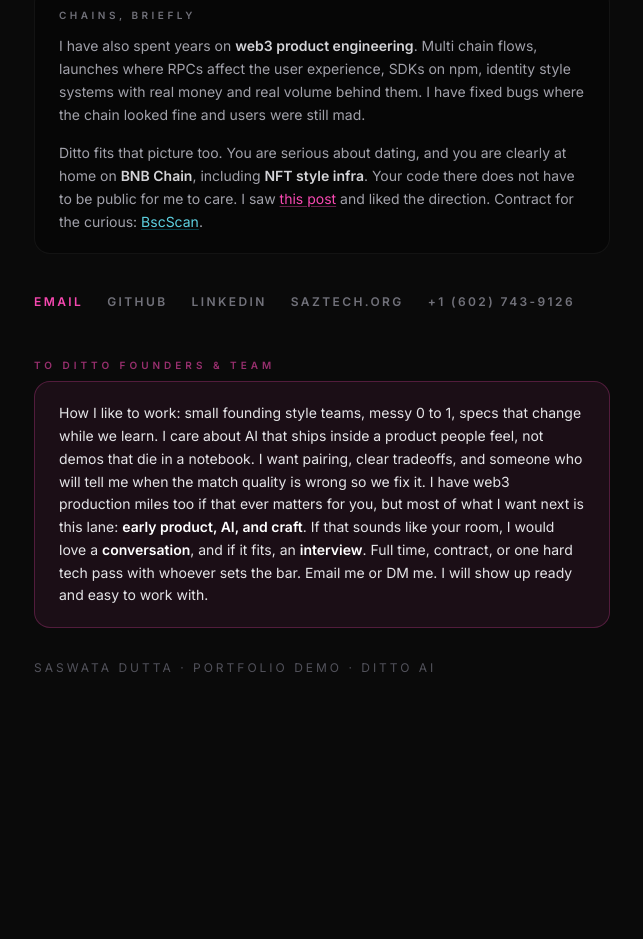
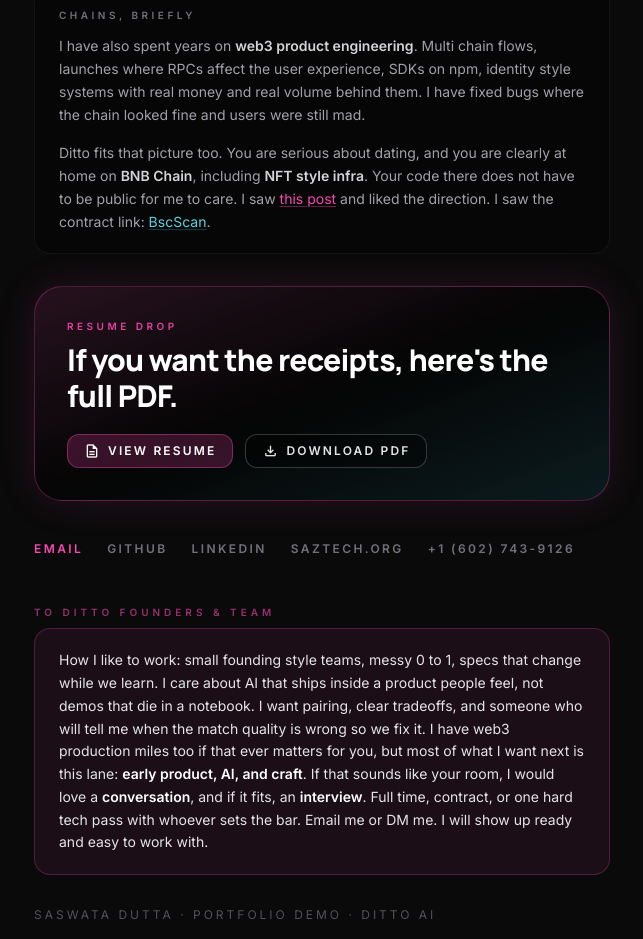
Before and after one commit to SD170/ditto-match-demo, a React (Vite) app in the folder frontend/: page /about in a window 1280 px wide. Shown: the part 1404-2343 px from the top of the page, without its empty margins (318-961 px from the left). Before the commit the page ends 2144 px from the top, so only its background shows below. Built offline with nearby package versions, Linux system fonts and the light colour scheme; the HTML template or start-up script is replaced by a standard one.

Commit message:
Add resume PDF and update AboutPage with download links
- Introduced a new resume.pdf file in the public directory.
- Updated AboutPage to include a section for viewing and downloading the resume, enhancing user access to important information.

```diff
--- a/frontend/src/components/match/MatchCelebrationModal.tsx
+++ b/frontend/src/components/match/MatchCelebrationModal.tsx
@@ -89,13 +89,18 @@
 
 export function MatchCelebrationModal({ onClose, matchName, matchImage, reason }: MatchCelebrationModalProps) {
   const navigate = useNavigate()
+  const closeToAbout = () => {
+    onClose()
+    navigate('/about')
+  }
+
   useEffect(() => {
     const onKey = (e: KeyboardEvent) => {
-      if (e.key === 'Escape') onClose()
+      if (e.key === 'Escape') closeToAbout()
     }
     window.addEventListener('keydown', onKey)
     return () => window.removeEventListener('keydown', onKey)
-  }, [onClose])
+  }, [closeToAbout])
 
   return (
     <div
@@ -103,26 +108,32 @@
       role="dialog"
       aria-modal="true"
       aria-labelledby="celebration-title"
-      onClick={onClose}
+      onClick={closeToAbout}
     >
-      <div
-        className="relative z-10 flex max-h-[90vh] w-full max-w-4xl items-stretch justify-center gap-1 sm:gap-2"
-        onClick={(e) => e.stopPropagation()}
-      >
+      <div className="relative z-10 flex max-h-[90vh] w-full max-w-4xl items-stretch justify-center gap-1 sm:gap-2">
         <GraffitiRail side="left" />
 
         <div
-          className="flex min-h-0 min-w-0 max-w-lg flex-1 flex-col overflow-hidden rounded-[1.75rem] border-2 border-primary/50 bg-zinc-950/95 shadow-[0_0_60px_rgba(247,72,177,0.35)] md:max-w-md md:rounded-[2rem]"
+          className="relative flex min-h-0 min-w-0 max-w-lg flex-1 flex-col overflow-hidden rounded-[1.75rem] border-2 border-primary/50 bg-zinc-950/95 shadow-[0_0_60px_rgba(247,72,177,0.35)] md:max-w-md md:rounded-[2rem]"
+          onClick={(e) => e.stopPropagation()}
           style={{
             boxShadow:
               '0 0 0 1px rgba(255,255,255,0.06), 0 24px 80px rgba(0,0,0,0.8), inset 0 1px 0 rgba(255,255,255,0.08)',
           }}
         >
+          <button
+            type="button"
+            onClick={closeToAbout}
+            className="absolute right-3 top-3 z-30 flex h-9 w-9 items-center justify-center rounded-full border border-white/15 bg-black/65 text-white/90 backdrop-blur-md transition-colors hover:border-primary/50 hover:bg-primary/20 hover:text-white"
+            aria-label="Close and go to About"
+          >
+            <span className="material-symbols-outlined text-[20px] leading-none">close</span>
+          </button>
           <div className="pointer-events-none absolute -inset-px -z-10 rounded-[inherit] bg-gradient-to-br from-primary/25 via-transparent to-cyan-500/15 opacity-80 blur-sm" />
 
           <div className="shrink-0 px-5 pb-3 pt-5 md:px-7 md:pt-6">
             <p className="mb-1 text-center font-label text-[9px] font-black uppercase tracking-[0.45em] text-primary/80">
-              Congregation
+              Congratulations
             </p>
             <h2
               id="celebration-title"
@@ -169,10 +180,7 @@
 
               <button
                 type="button"
-                onClick={() => {
-                  onClose()
-                  navigate('/about')
-                }}
+                onClick={closeToAbout}
                 className="group relative z-10 w-full rounded-2xl border-2 border-dashed border-primary/60 bg-gradient-to-r from-primary/15 via-white/5 to-cyan-400/10 px-5 py-4 text-left ring-2 ring-transparent transition-all hover:border-primary hover:from-primary/25 hover:shadow-[0_0_28px_rgba(247,72,177,0.22)] hover:ring-primary/20 md:px-6 md:py-5"
               >
                 <span className="pointer-events-none absolute -right-0.5 -top-2 z-20 font-headline text-2xl font-black text-primary plot-arrow-bob">
--- a/frontend/src/pages/AboutPage.tsx
+++ b/frontend/src/pages/AboutPage.tsx
@@ -8,6 +8,7 @@
   github: 'https://github.com/SD170',
   linkedin: 'https://www.linkedin.com/in/sd170',
   email: 'mailto:duttasaswata7@gmail.com',
+  resume: '/resume.pdf',
   authena: 'https://authena.xyz/',
   bnbContract: 'https://bscscan.com/address/0x7112b21b49d3bc368e88d8021a9b7d6a05284444',
   dittoBnbNftPost: 'https://x.com/Ditto__AI/status/2033165460187799699',
@@ -145,7 +146,7 @@
             >
               this post
             </a>{' '}
-            and liked the direction. Contract for the curious:{' '}
+            and liked the direction. I saw the contract link:{' '}
             <a
               href={LINKS.bnbContract}
               target="_blank"
@@ -156,6 +157,32 @@
             </a>
             .
           </p>
+        </div>
+
+        <div className="mt-8 rounded-[1.75rem] border border-primary/30 bg-gradient-to-br from-primary/[0.12] via-black/50 to-cyan-400/[0.09] p-6 shadow-[0_0_40px_rgba(247,72,177,0.12)] md:p-8">
+          <p className="text-[10px] font-black uppercase tracking-[0.35em] text-primary/90">Resume drop</p>
+          <h2 className="mt-2 font-headline text-2xl font-black tracking-tight text-white md:text-3xl">
+            If you want the receipts, here&apos;s the full PDF.
+          </h2>
+          <div className="mt-5 flex flex-wrap gap-3">
+            <a
+              href={LINKS.resume}
+              target="_blank"
+              rel="noopener noreferrer"
+              className="inline-flex items-center gap-2 rounded-xl border border-primary/40 bg-primary/20 px-4 py-2 text-xs font-black uppercase tracking-[0.18em] text-white transition-colors hover:bg-primary/35"
+            >
+              <span className="material-symbols-outlined text-[16px]">description</span>
+              View resume
+            </a>
+            <a
+              href={LINKS.resume}
+              download
+              className="inline-flex items-center gap-2 rounded-xl border border-white/20 bg-black/35 px-4 py-2 text-xs font-black uppercase tracking-[0.18em] text-zinc-200 transition-colors hover:border-primary/40 hover:text-white"
+            >
+              <span className="material-symbols-outlined text-[16px]">download</span>
+              Download PDF
+            </a>
+          </div>
         </div>
 
         <div className="mt-10 flex flex-wrap gap-x-6 gap-y-2 text-xs font-bold uppercase tracking-[0.2em] text-zinc-500">
```
Also changed, not shown: 1 other file (tests, documents, lock files or other folders).
